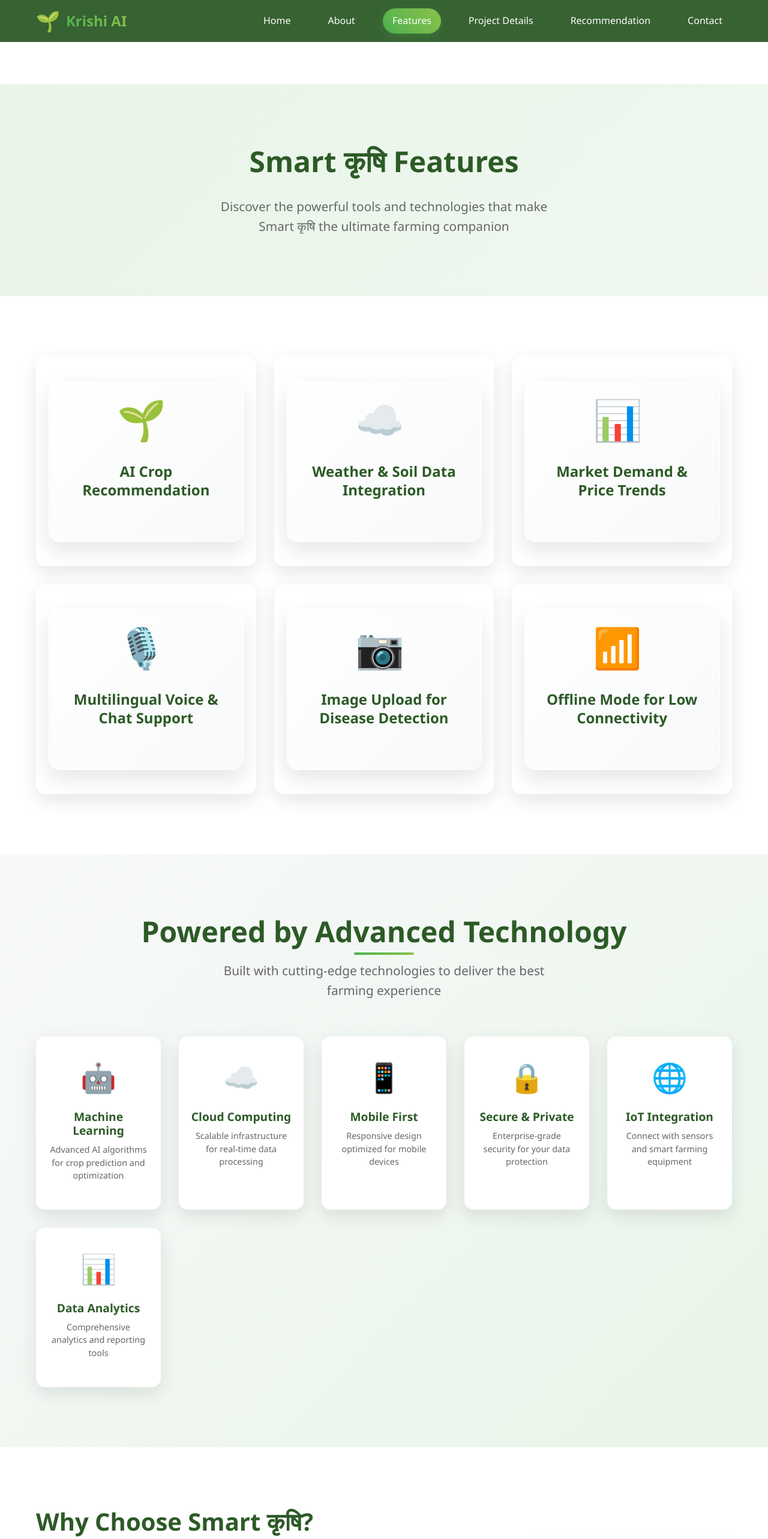
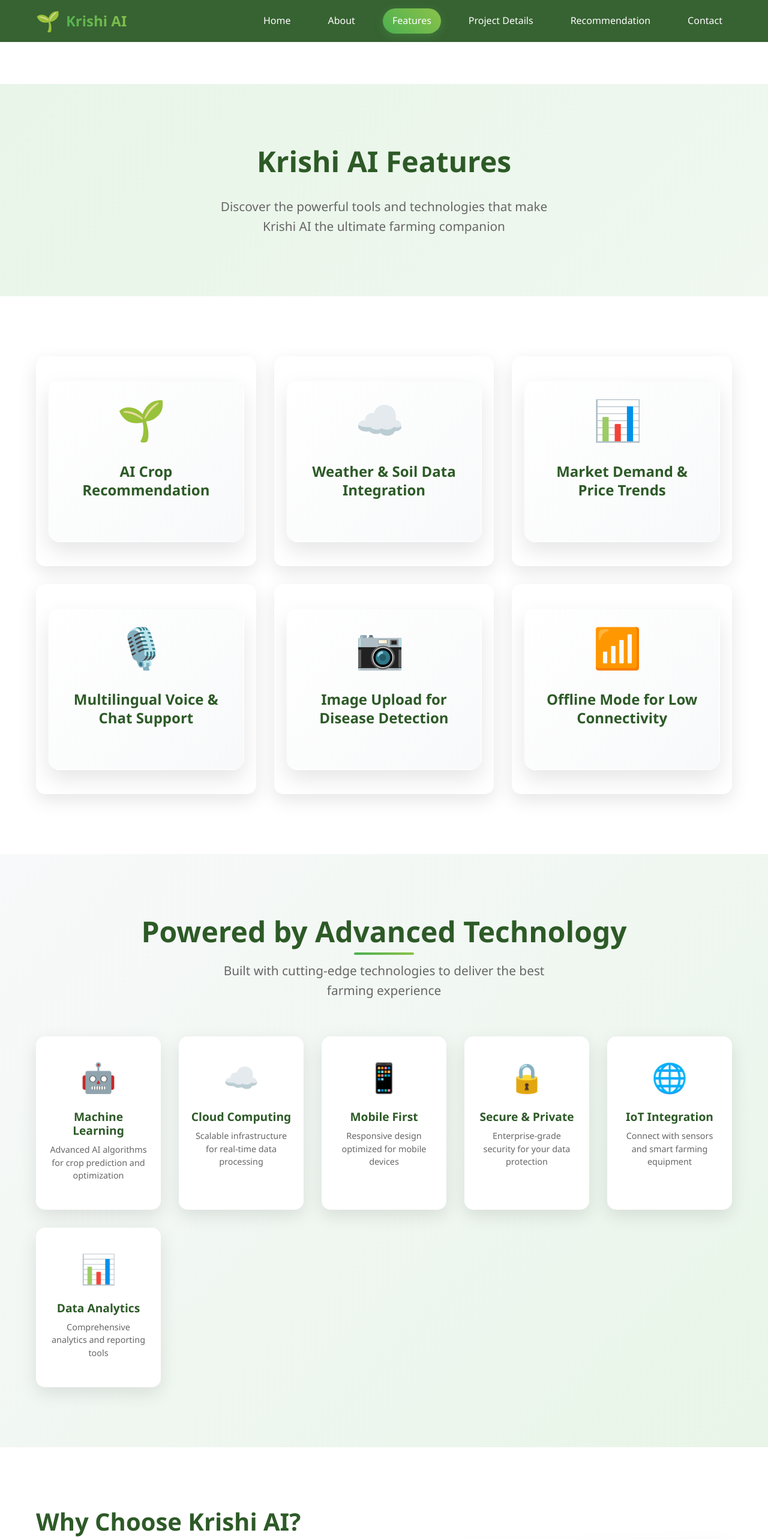
Before and after one commit to itsmeeadii25/smart-krishi, a React (Create React App) app: page /features in a window 1280 px wide. Shown: the top 2566 px of the page at 60% size. Built offline with nearby package versions, Linux system fonts and the light colour scheme.

Commit message:
Update Features.js

```diff
--- a/src/pages/Features.js
+++ b/src/pages/Features.js
@@ -53,9 +53,9 @@ const Features = () => {
       <section className="features-hero">
         <div className="container">
           <div className="hero-content">
-            <h1 className="hero-title">Smart कृषि Features</h1>
+            <h1 className="hero-title">Krishi AI Features</h1>
             <p className="hero-subtitle">
-              Discover the powerful tools and technologies that make Smart कृषि the ultimate farming companion
+              Discover the powerful tools and technologies that make Krishi AI the ultimate farming companion
             </p>
           </div>
         </div>
@@ -156,7 +156,7 @@ const Features = () => {
         <div className="container">
           <div className="benefits-content">
             <div className="benefits-text">
-              <h2>Why Choose Smart कृषि?</h2>
+              <h2>Why Choose Krishi AI?</h2>
               <div className="benefits-list">
                 <div className="benefit-item">
                   <div className="benefit-icon">⚡</div>
@@ -230,7 +230,7 @@ const Features = () => {
         <div className="container">
           <div className="cta-content">
             <h2>Ready to Experience the Future of Farming?</h2>
-            <p>Join thousands of farmers who are already transforming their agriculture with Smart कृषि</p>
+            <p>Join thousands of farmers who are already transforming their agriculture with Krishi AI</p>
             <div className="cta-buttons">
               <a href="/recommendation" className="btn-primary">
                 <span>Get Started Now</span>
```
